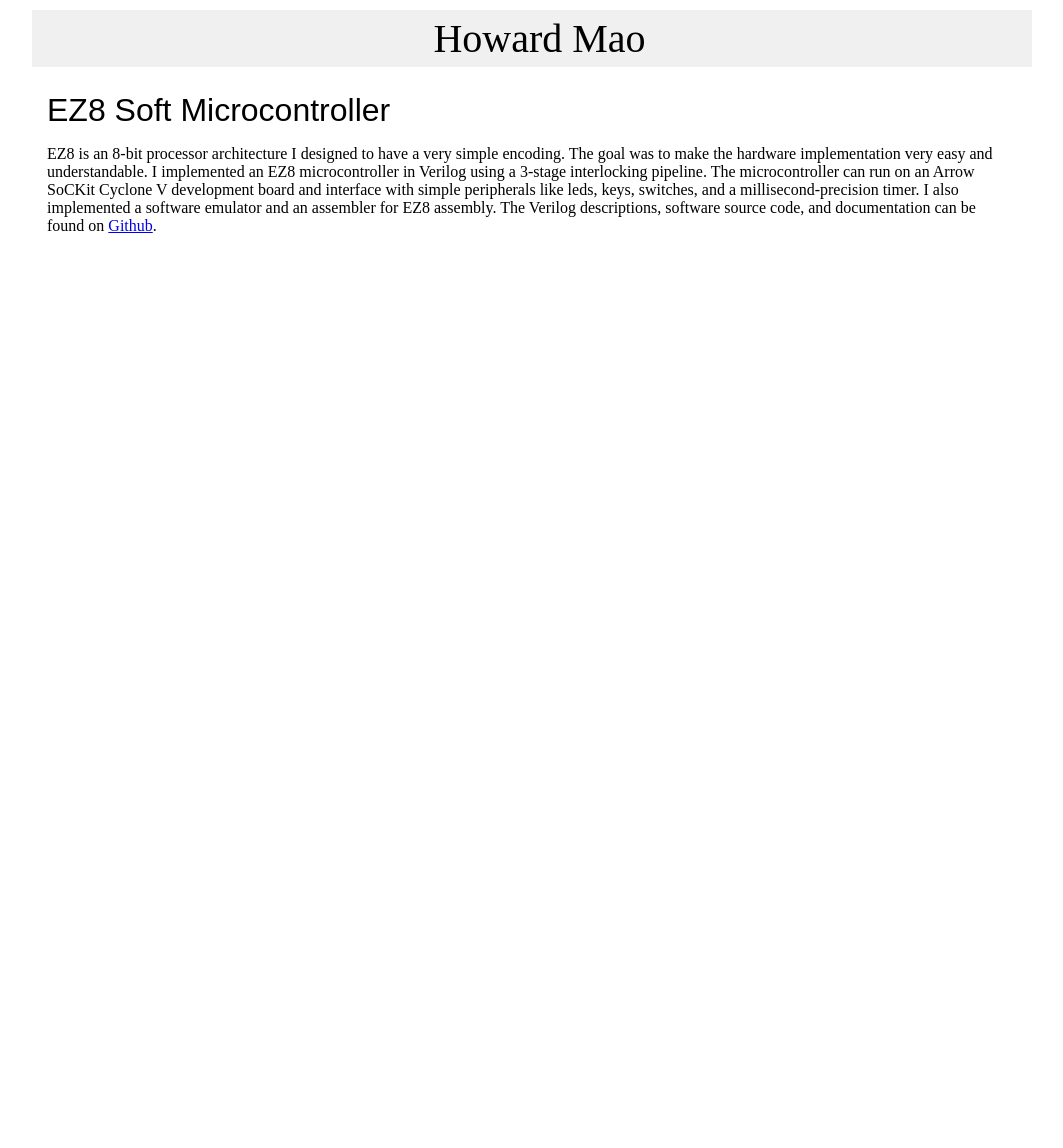
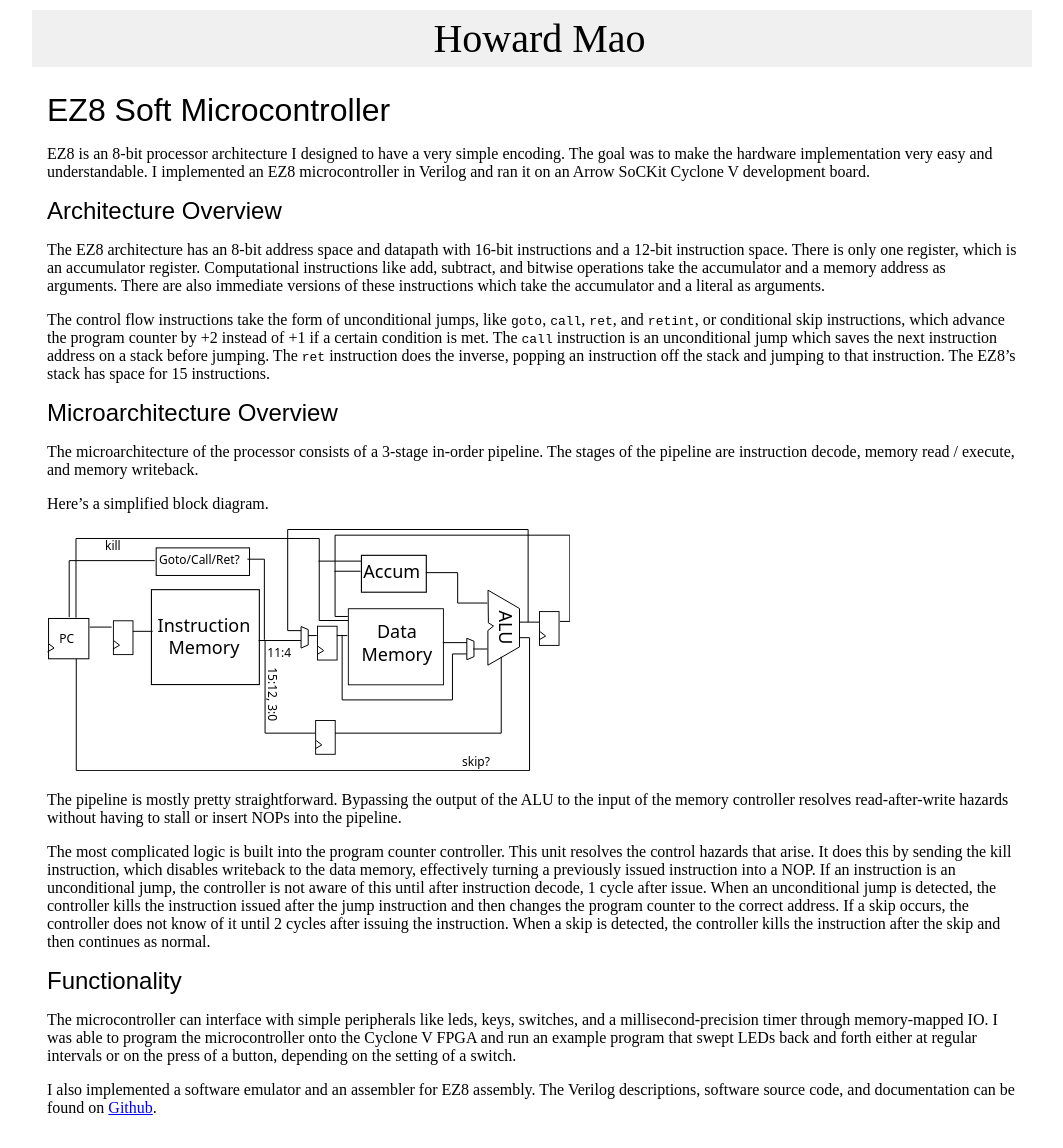
Before and after one commit to zhemao/zhemao.github.com, a Jekyll site: the page built from _posts/2014-02-27-ez8-cpu.markdown, in a window 1280 px wide. Shown: the whole page, without its empty margins (108-1171 px from the left). Built offline with Jekyll 4.4.1, drawn with Linux system fonts in a browser that asks for light colours; before the commit the page ends 900 px from its top, so only the background shows below that.

Commit message:
more detail to EZ8 project post

```diff
--- a/_posts/2014-02-27-ez8-cpu.markdown
+++ b/_posts/2014-02-27-ez8-cpu.markdown
@@ -6,10 +6,60 @@ category: project
 
 EZ8 is an 8-bit processor architecture I designed to have a very
 simple encoding. The goal was to make the hardware implementation very easy
-and understandable. I implemented an EZ8 microcontroller in Verilog using a
-3-stage interlocking pipeline. The microcontroller can run on an Arrow SoCKit
-Cyclone V development board and interface with simple peripherals like leds,
-keys, switches, and a millisecond-precision timer. I also implemented a
-software emulator and an assembler for EZ8 assembly.
+and understandable. I implemented an EZ8 microcontroller in Verilog and ran it
+on an Arrow SoCKit Cyclone V development board.
+
+## Architecture Overview
+
+The EZ8 architecture has an 8-bit address space and datapath with 16-bit
+instructions and a 12-bit instruction space. There is only one register,
+which is an accumulator register. Computational instructions like add,
+subtract, and bitwise operations take the accumulator and a memory address
+as arguments. There are also immediate versions of these instructions which
+take the accumulator and a literal as arguments.
+
+The control flow instructions take the form of unconditional jumps,
+like `goto`, `call`, `ret`, and `retint`, or conditional skip instructions,
+which advance the program counter by +2 instead of +1 if a certain condition
+is met. The `call` instruction is an unconditional jump which saves the
+next instruction address on a stack before jumping. The `ret` instruction does
+the inverse, popping an instruction off the stack and jumping to that
+instruction. The EZ8's stack has space for 15 instructions.
+
+## Microarchitecture Overview
+
+The microarchitecture of the processor consists of a 3-stage in-order pipeline.
+The stages of the pipeline are instruction decode, memory read / execute, and
+memory writeback.
+
+Here's a simplified block diagram.
+
+<object type="image/svg+xml" data="/svg/ez8-pipeline.svg">EZ8</object>
+
+The pipeline is mostly pretty straightforward. Bypassing the output of the
+ALU to the input of the memory controller resolves read-after-write hazards
+without having to stall or insert NOPs into the pipeline.
+
+The most complicated logic is built into the program counter controller.
+This unit resolves the control hazards that arise. It does this by sending
+the kill instruction, which disables writeback to the data memory, effectively
+turning a previously issued instruction into a NOP. If an instruction is an
+unconditional jump, the controller is not aware of this until after instruction
+decode, 1 cycle after issue. When an unconditional jump is detected, the
+controller kills the instruction issued after the jump instruction and then
+changes the program counter to the correct address. If a skip occurs, the
+controller does not know of it until 2 cycles after issuing the instruction.
+When a skip is detected, the controller kills the instruction after the skip
+and then continues as normal.
+
+## Functionality
+
+The microcontroller can interface with simple peripherals like leds, keys,
+switches, and a millisecond-precision timer through memory-mapped IO.
+I was able to program the microcontroller onto the Cyclone V FPGA and run
+an example program that swept LEDs back and forth either at regular intervals
+or on the press of a button, depending on the setting of a switch.
+
+I also implemented a software emulator and an assembler for EZ8 assembly.
 The Verilog descriptions, software source code, and documentation can be found
 on [Github](https://github.com/zhemao/ez8).
```
Also changed, not shown: svg/ez8-pipeline.svg (added).
